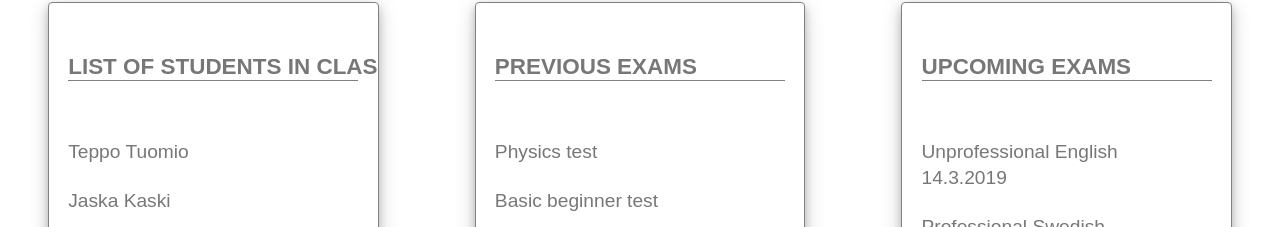
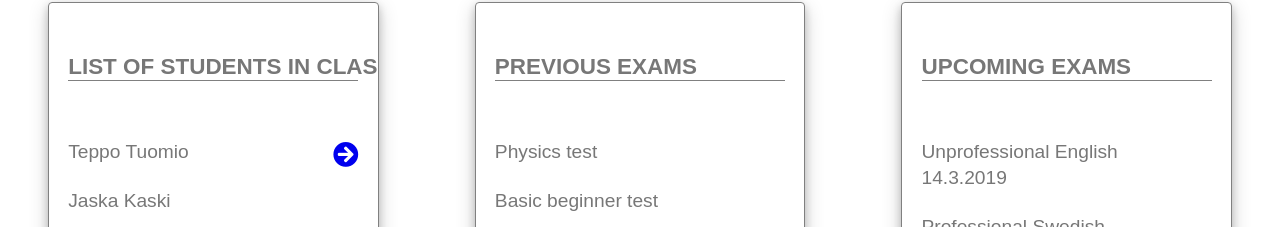
Before and after one commit to examappteam/frontend, a React (Create React App) app: page /class_view in a window 1280 px wide. Shown: the part 190-417 px from the top of the page. Built offline with nearby package versions, Linux system fonts and the light colour scheme.

Commit message:
Fix lost changes in ListMenuItem to match teacher-class-view branch

```diff
--- a/src/components/common/ListMenuItem.js
+++ b/src/components/common/ListMenuItem.js
@@ -8,12 +8,19 @@ function ListMenuItem(props) {
     return(
         <div className="listMenuItem" onClick = {(e) => props.handler(e)}>
             <li className="pure-menu-item">
-                <p class="pure-menu-link">
+                <p className="pure-menu-link">
                     {props.itemName}
+                    {props.categoryId === props.selectedCategory ?
+                        props.id === props.selectedItem + 1 ?
+                            <Link to="/class_view">
+                                <i class="fa fa-arrow-circle-right fa-lg list-button"></i>
+                            </Link>
+                        : ""
+                    : ""}
                     <p>{props.itemExtra}</p>
                 </p>
             </li>
-        </div>
+</div>
     )
 }
 
--- a/src/components/common/WideListButtonView.js
+++ b/src/components/common/WideListButtonView.js
@@ -26,6 +26,5 @@ function WideListButtonView(props){
                         </div>
                     </div>
         )
-
 }
 export default WideListButtonView
```
